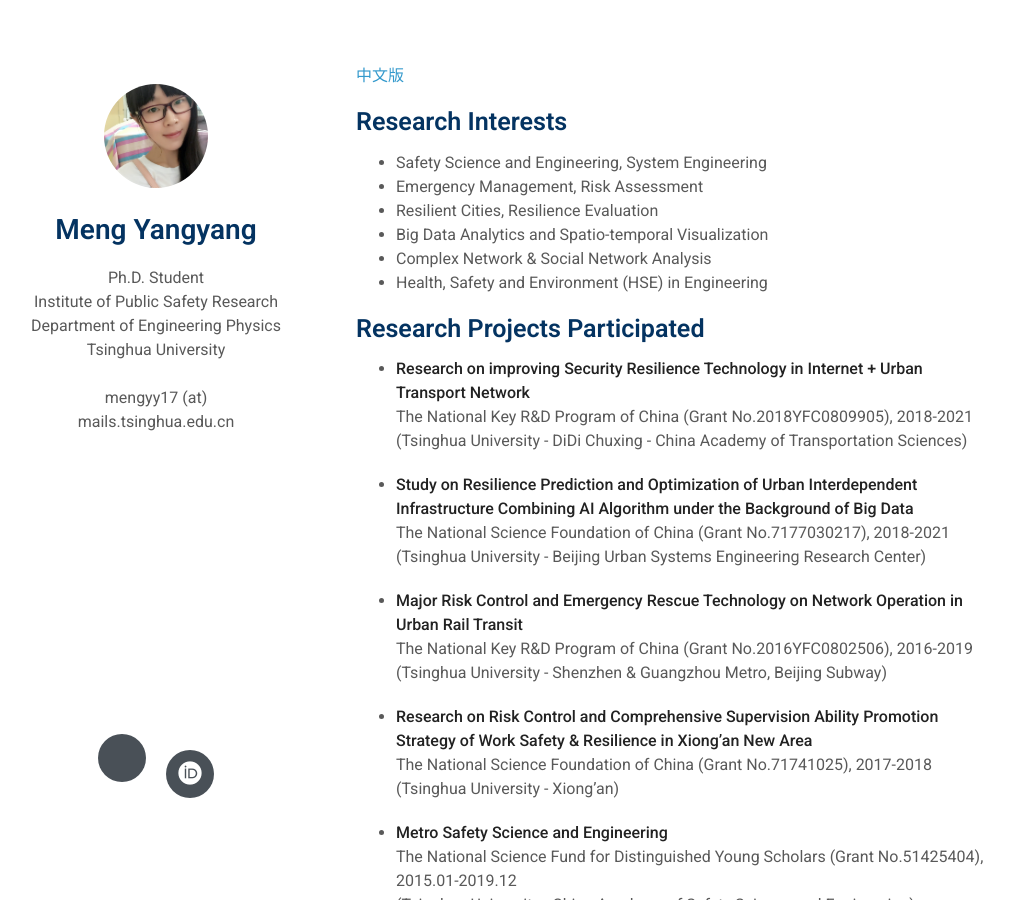
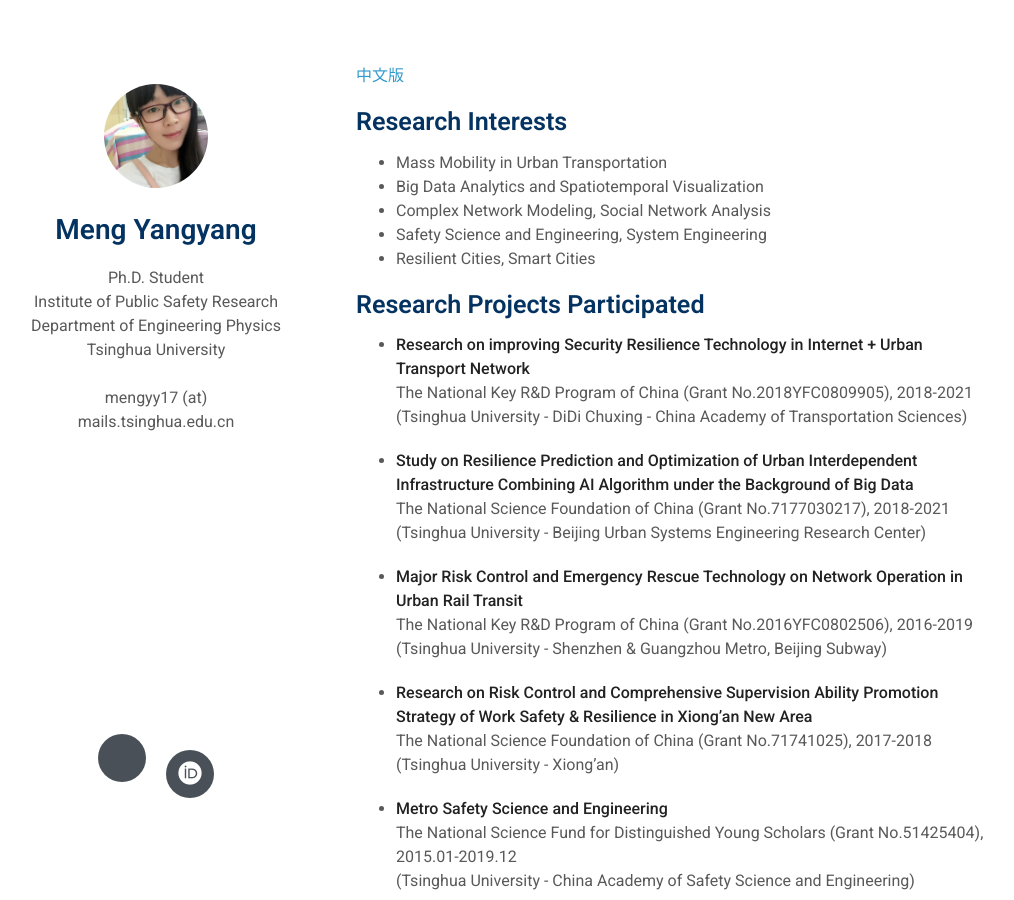
Before and after one commit to mengyy212/mengyy212.github.io, a Jekyll site: the page built from index.md, in a window 1280 px wide and 900 px high. Shown: the whole window, without its empty margins (134-1148 px from the left). Built offline with Jekyll 4.4.1, drawn with Linux system fonts in a browser that asks for light colours; nearby versions of some CDN libraries; a style sheet for code colours, icons or effects is not loaded; some of the changed text lies outside the part shown.

Commit message:
Update index.md

```diff
--- a/index.md
+++ b/index.md
@@ -6,13 +6,11 @@ layout: homepage
 
 ## Research Interests
 
+- Mass Mobility in Urban Transportation
+- Big Data Analytics and Spatiotemporal Visualization
+- Complex Network Modeling, Social Network Analysis
 - Safety Science and Engineering, System Engineering
-- Emergency Management, Risk Assessment
-- Resilient Cities, Resilience Evaluation
-- Big Data Analytics and Spatio-temporal Visualization
-- Complex Network & Social Network Analysis
-- Health, Safety and Environment (HSE) in Engineering
-
+- Resilient Cities, Smart Cities
 
 
 <!-- ## News
@@ -158,7 +156,6 @@ layout: homepage
 
 ## Main Awards
 
-- Second-class Comprehensive School Scholarship, _Tsinghua University_, 2020
+- Excellent Comprehensive Scholarship, _Tsinghua University_, 2020
 - Outstanding Graduate, _Beijing Municipal Education Commission_, 2017
 - First Class Academic Scholarship, _China University of Mining and Technology (Beijing)_, 2016
-- First Class Academic Scholarship, _China University of Mining and Technology (Beijing)_, 2015
```
